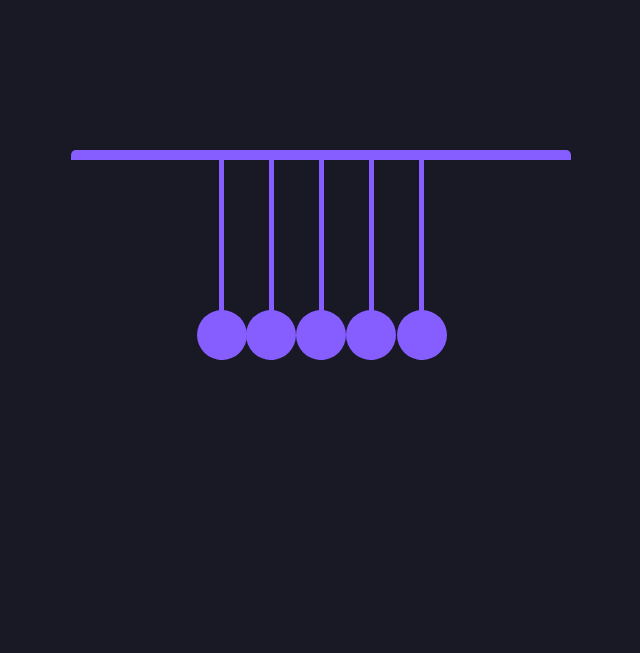
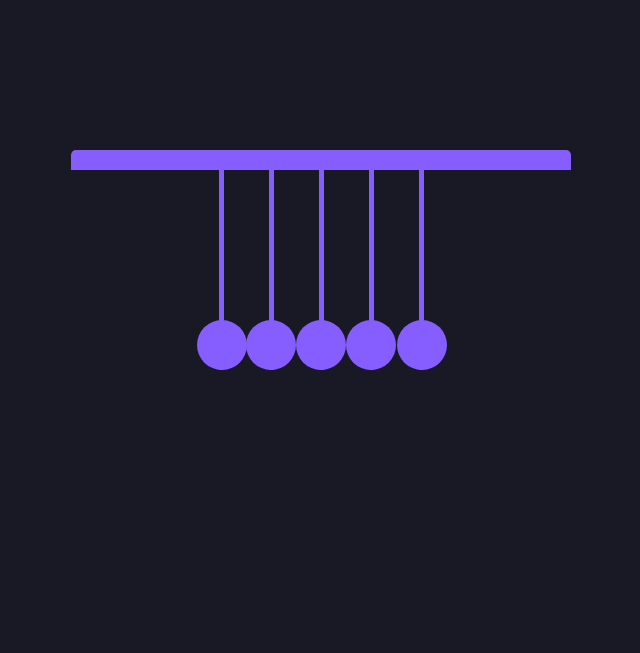
Before and after one commit to Aniket-nitian/Frontend_Project, a plain HTML site: page newton_cradle/index.html in a window 1280 px wide. Shown: the whole page, without its empty margins (319-959 px from the left). Drawn offline with Linux system fonts and the light colour scheme.

Commit message:
newton cradel complete

```diff
--- a/newton_cradle/style.css
+++ b/newton_cradle/style.css
@@ -16,8 +16,8 @@ body{
   width: 50rem;
   height: 50rem;
   background-color: transparent;
-  border-top: 1rem solid #865dff;
-  border-radius: 0.5rem;
+  border-top: 2rem solid #865dff;
+  border-radius: .5rem;
   display: flex;
   justify-content: center;
   gap: 4.5rem;
@@ -42,7 +42,7 @@ div{
 }
 
 .cradle div:first-child{
-  animation: left-swing 2s linear infinite;
+  animation: left-swing 2s linear 1s infinite;
   transform-origin: top left;
 }
 
```
